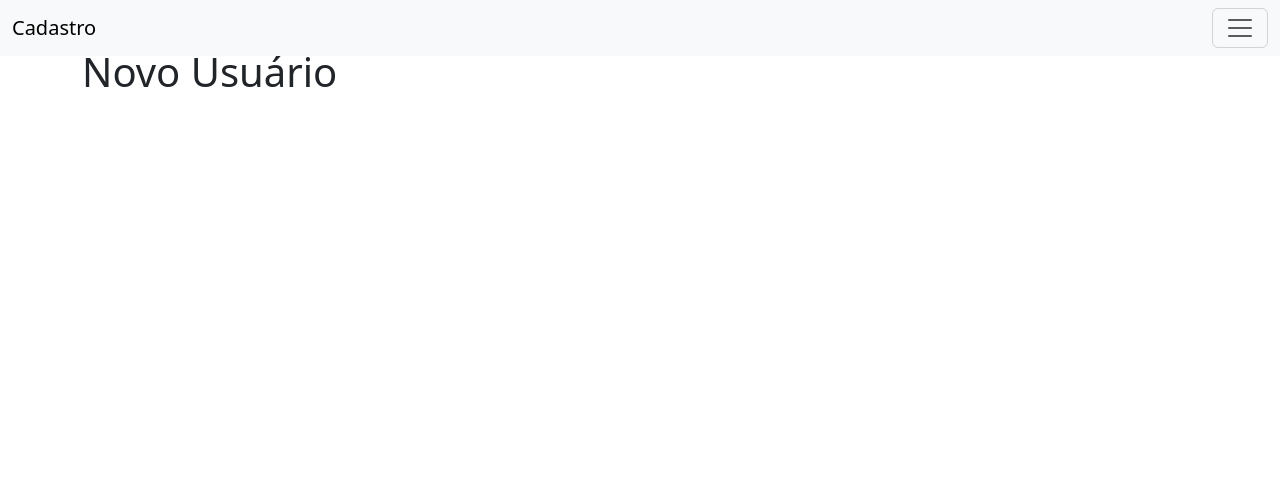
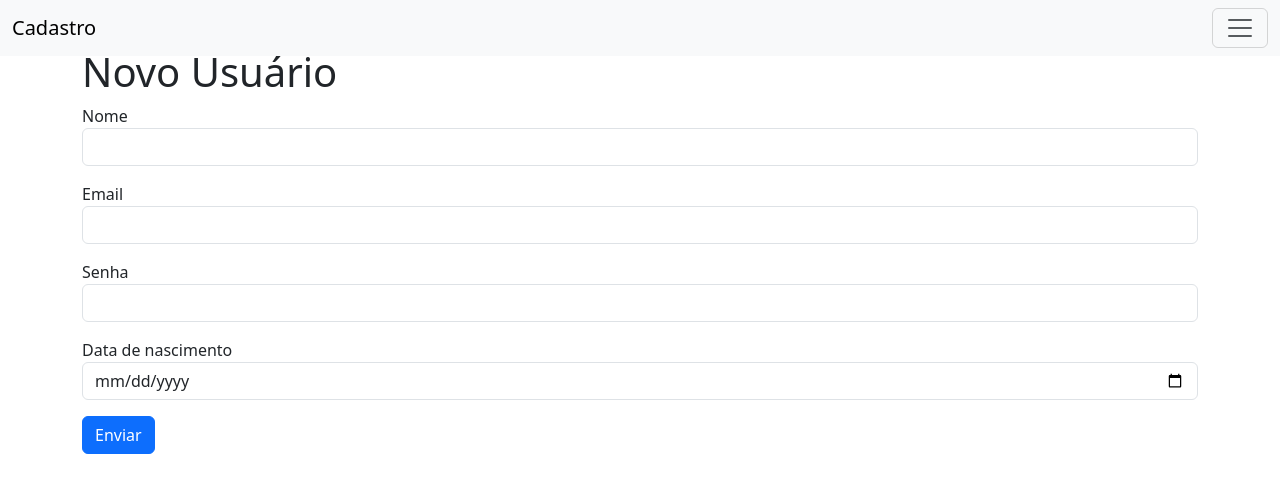
Before and after one commit to GilCarvalhal/crud-php-mysql, a PHP site: page /?page=novo in a window 1280 px wide. Shown: the top 493 px of the page. Run offline with PHP 8.4, Linux system fonts and the light colour scheme.

Commit message:
criando o form na pagina de novos usuarios

```diff
--- a/novo-usuario.php
+++ b/novo-usuario.php
@@ -1 +1,26 @@
 <h1>Novo Usuário</h1>
+<form action="?page=salvar" method="post">
+    <div class="mb-3">
+        <label>Nome</label>
+        <input type="text" name="nome" class="form-control">
+    </div>
+
+    <div class="mb-3">
+        <label>Email</label>
+        <input type="email" name="email" class="form-control">
+    </div>
+
+    <div class="mb-3">
+        <label>Senha</label>
+        <input type="password" name="senha" class="form-control">
+    </div>
+
+    <div class="mb-3">
+        <label>Data de nascimento</label>
+        <input type="date" name="data_nasc" class="form-control">
+    </div>
+
+    <div class="mb-3">
+        <button type="submit" class="btn btn-primary">Enviar</button>
+    </div>
+</form>
```
